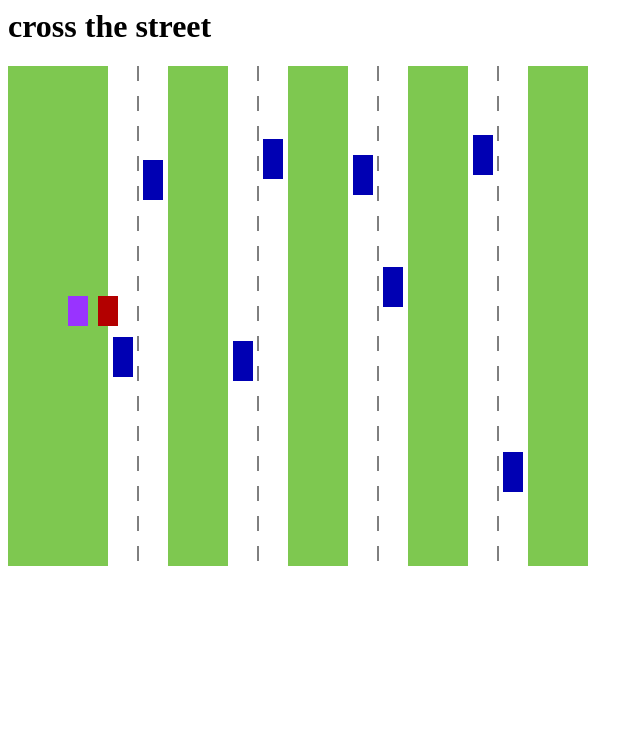
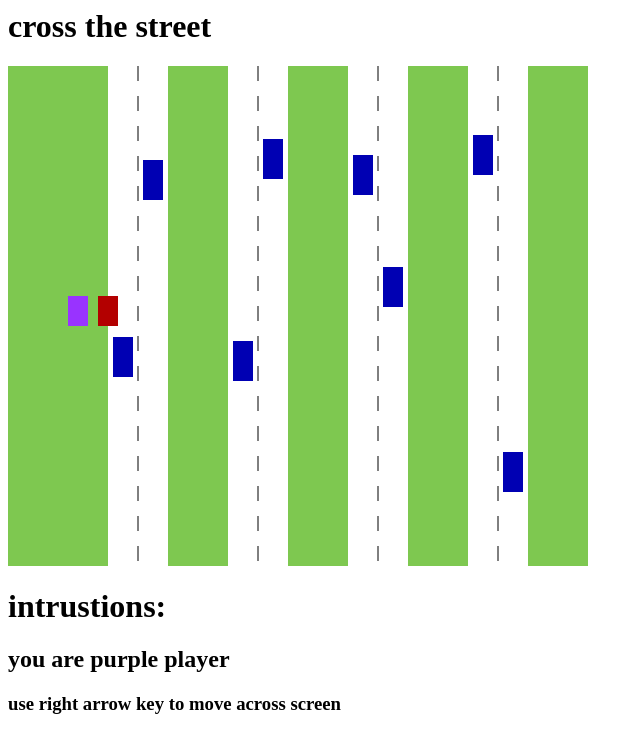
Before and after one commit to brett-evans/crossTheRoadjs, a plain HTML site: page index.html in a window 1280 px wide. Shown: the whole page, without its empty margins (0-643 px from the left). Drawn offline with Linux system fonts and the light colour scheme.

Commit message:
added basic instructions

```diff
--- a/index.html
+++ b/index.html
@@ -11,7 +11,13 @@
         <script src="resources/jsFiles/playerAndChaser.js"></script>
         <script src="resources/jsFiles/gameState.js"></script>
         <script src="resources/jsFiles/gamePlaying.js"></script>
+        <main>
+            <h1>intrustions:</h1>
+            <h2>you are purple player</h2>
+            <h3>use right arrow key to move across screen
 
+
+        </main>
 
 
 
```
